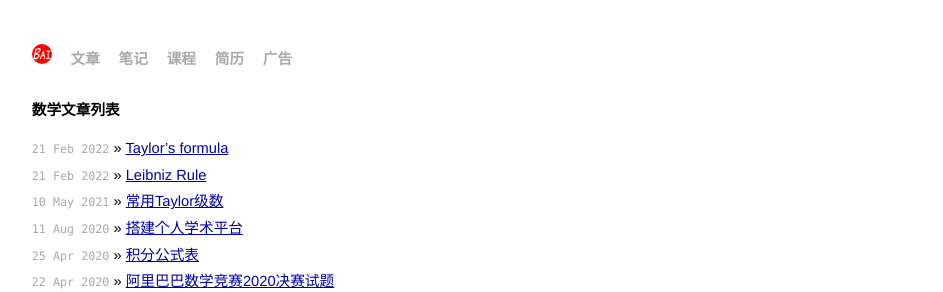
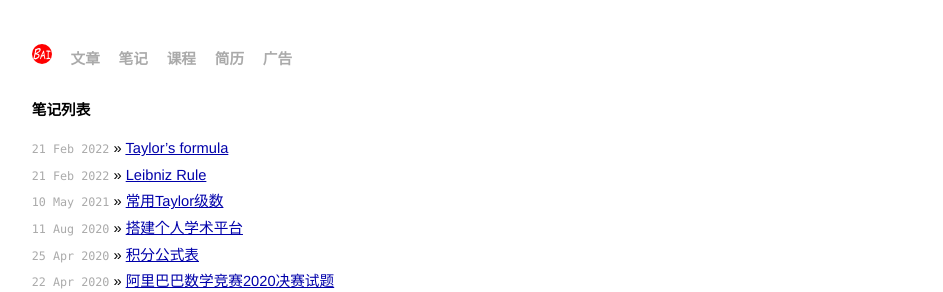
Before and after one commit to xiang-bai/xiang-bai.github.io, a Jekyll site: the page built from notes.md, in a window 1280 px wide. Shown: the top 292 px of the page, without its empty margins (168-1111 px from the left). Built offline with Jekyll 4.4.1, drawn with Linux system fonts in a browser that asks for light colours.

Commit message:
Update notes.md

```diff
--- a/notes.md
+++ b/notes.md
@@ -4,7 +4,7 @@ title: math
 ---
 
 <div id="home">
-    <h1>数学文章列表</h1>
+    <h1>笔记列表</h1>
     <ul class="posts">
         {% for post in site.categories.math %}
         <li><span>{{ post.date | date_to_string }}</span> &raquo; <a href="{{ post.url }}">{{ post.title }}</a></li>
```
